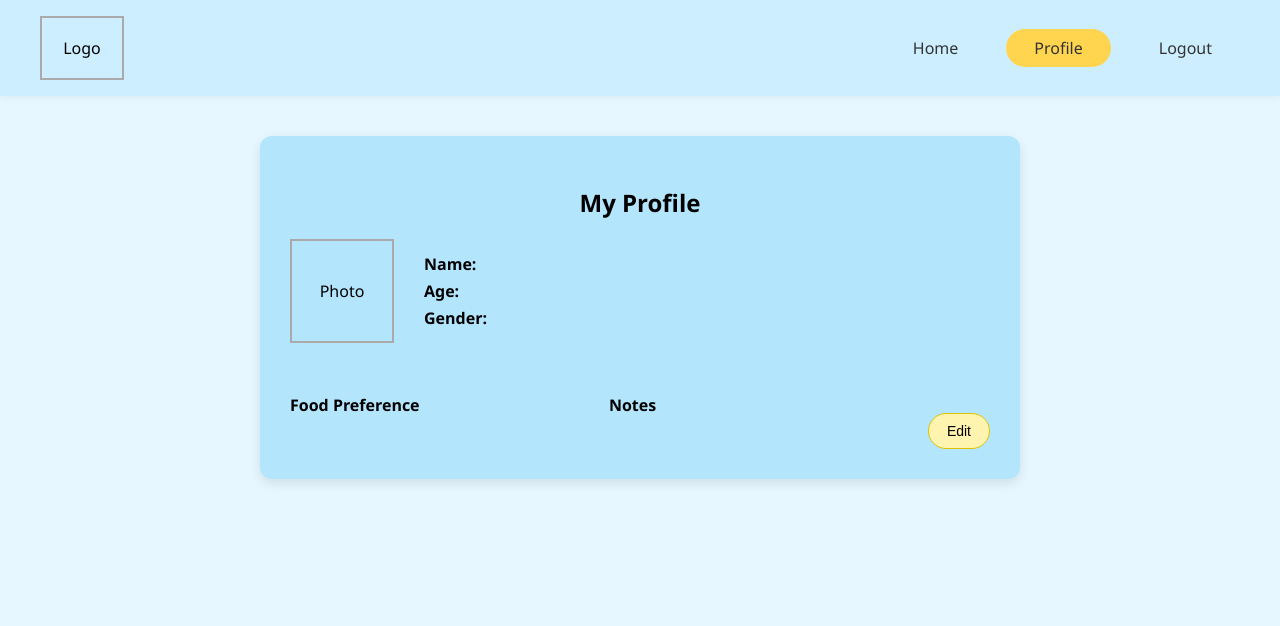
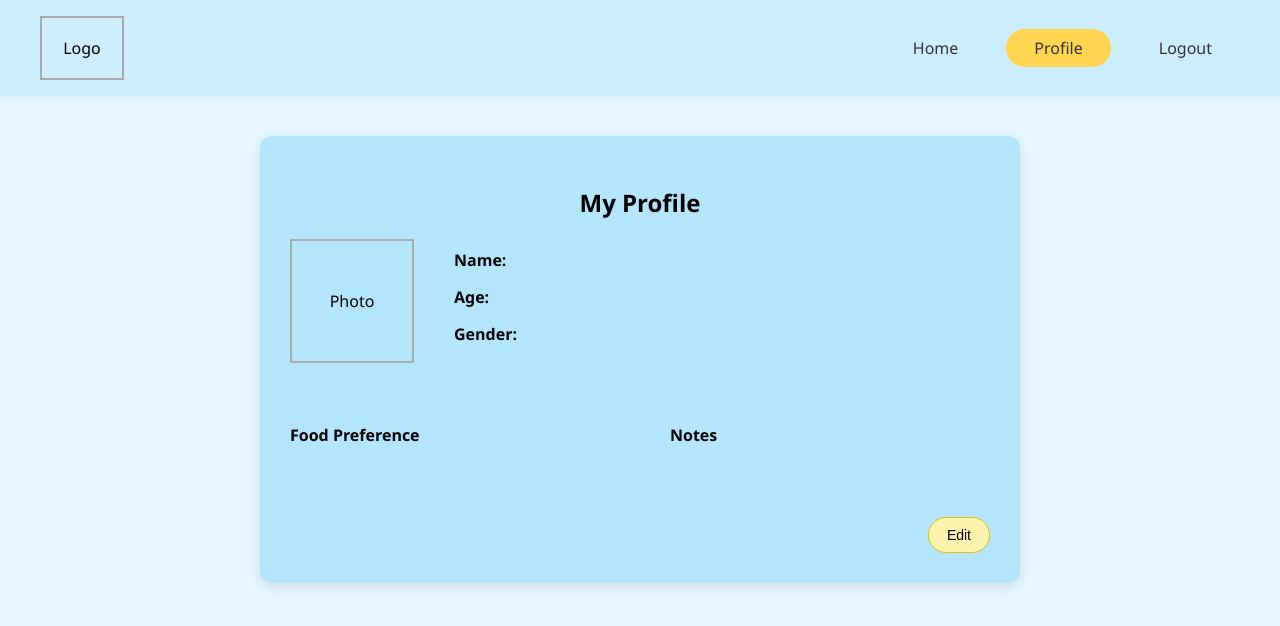
Before and after one commit to shuling02/ShopSmart, a React (Create React App) app in the folder client/: page /profile in a window 1280 px wide. Shown: the top 626 px of the page. Built offline with nearby package versions, Linux system fonts and the light colour scheme; no server answers; sample sign-in values are in the browser's storage.

Commit message:
Logout page and Profile page done

```diff
--- a/client/src/pages/Profile.js
+++ b/client/src/pages/Profile.js
@@ -65,6 +65,38 @@ function Profile() {
         }
     };
 
+    const handleImageChange = async (e) => {
+        const file = e.target.files[0];
+
+        if(!file) return;
+
+        const allowedTypes = ["image/jpeg", "image/png", "image/jpg"];
+
+        if(!allowedTypes.includes(file.type)) {
+            alert("Only JPG and PNG images are allowed");
+            return;
+        }
+
+        const formData = new FormData();
+        formData.append("image", file);
+
+        try {
+            const res = await axios.post(
+                "http://localhost:5000/api/profile/upload",
+                formData,
+                {
+                    headers: {
+                        Authorization: token,
+                        "Content-Type": "multipart/form-data"
+                    }
+                }
+            );
+            setProfile(res.data);
+        } catch(err) {
+            alert(err.response?.data?.message || "Upload failed");
+        }
+    };
+
     return (
         <div className="profile-page">
             <Navbar isLoggedIn={true} />
@@ -74,29 +106,51 @@ function Profile() {
                     <h2>My Profile</h2>
 
                     <div className="profile-top">
-                        <div className="profile-img">Photo</div>
+                        <div className="profile-img" onClick={() => document.getElementById("fileInput").click()}>
 
+                            {profile.profileImage ? (
+                                <img
+                                    src={`http://localhost:5000${profile.profileImage}`}
+                                    alt="profile"
+                                />
+                            ) : (
+                                <span>Photo</span>
+                            )}
+
+                            <input
+                                id="fileInput"
+                                type="file"
+                                onChange={handleImageChange}
+                                style={{ display: "none "}}
+                            />
+
+                        </div>
                         <div className="profile-info">
                             {editing ? (
                                 <>
+                                    <label>Name</label>
                                     <input
                                         name="username"
                                         value={profile.username}
                                         onChange={handleChange}
-                                        placeholder="Name"
                                     />
+                                    <label>Age</label>
                                     <input
                                         name="age"
                                         value={profile.age}
                                         onChange={handleChange}
-                                        placeholder="Age"
                                     />
-                                    <input
+                                    <label>Gender</label>
+                                    <select
                                         name="gender"
                                         value={profile.gender}
                                         onChange={handleChange}
-                                        placeholder="Gender"
-                                    />
+                                    >
+                                        <option value="">Select gender</option>
+                                        <option value="Male">Male</option>
+                                        <option value="Female">Female</option>
+                                        <option value="Other">Other</option>
+                                    </select>
                                 </>
                             ) : (
                                 <>
@@ -135,18 +189,18 @@ function Profile() {
                             )}
                         </div>
 
-                        <div className="profile-actions">
+                    </div>
+
+                    <div className="profile-actions">
                             {editing ? (
                                 <>
-                                    <button onClick={handleSave}>Save</button>
-                                    <button onClick={() => setEditing(false)}>Cancel</button>
+                                    <button className="save-btn" onClick={handleSave}>Save</button>
+                                    <button className="cancel-btn" onClick={() => setEditing(false)}>Cancel</button>
                                 </>
                             ) : (
                                 <button className="edit-btn" onClick={() => setEditing(true)}>Edit</button>
                             )}
-                        </div>
                     </div>
-
                 </div>
             </div>
         </div>
--- a/client/src/styles/profile.scss
+++ b/client/src/styles/profile.scss
@@ -22,49 +22,125 @@
     }
 }
 
+.profile-fields {
+    display: grid;
+    grid-template-columns: 80px 150px 60px 80px 80px 150px;
+    align-items: center;
+    gap: 10px 15px;
+}
+
+.profile-fields input,
+.profile-fields select {
+    padding: 6px 10px;
+    border-radius: 6px;
+    border: 1px solid #ccc;
+}
+
+.profile-bottom {
+    display: flex;
+    margin-top: 40px;
+    gap: 120px;
+}
+
+textarea {
+    width: 250px;
+    height: 90px;
+    resize: none;
+}
+
 .profile-top {
     display: flex;
-    gap: 30px;
-    align-items: center;
-    margin-bottom: 30px;
+    gap: 20px;
+    align-items: flex-start;
 }
 
 .profile-img {
     width: 100px;
     height: 100px;
+    min-width: 100px;
     border: 2px solid #aaa;
-
     display: flex;
     align-items: center;
     justify-content: center;
+    overflow: hidden;
+    cursor: pointer;
 }
 
-.profile-info p {
-    margin: 5px 0;
+.profile-img img{
+    width: 100%;
+    height: 100%;
+    object-fit: cover;
 }
 
-.profile-bottom {
-    display: flex;
-    gap: 30px;
+.profile-info {
+    display:flex;
+    flex-direction: column;
+    gap: 15px;
+    margin-left: 20px;
+    margin-top: 10px;
 }
 
+.profile-info p{
+    margin: 0;
+    font-size: 16px;
+}
+
+.profile-info input,
+.profile-info select {
+    width: 140px;
+    padding: 6px 10px;
+    border-radius: 6px;
+    border: 1px solid #ccc;
+}
+
+.profile-info label {
+    margin-right: 5px;
+}
+
+
 .section {
-    flex: 1;
+    display: flex;
+    flex-direction: column;
+    width: 260px;
+}
 
-    h4 {
-        margin-bottom: 10px;
-    }
+.section p{
+    margin: 0;
+    word-break: break-word;
+}
 
-    p {
-        font-size: 14px;
-        line-height: 1.5;
-    }
+.section h3 {
+    margin-bottom: 10px;
+    white-space: nowrap;
 }
 
 .profile-actions {
-    margin-top: 20px;
+    margin-top: 30px;
     display: flex;
     justify-content: flex-end;
+    gap: 10px;
+}
+
+.save-btn {
+    padding: 6px 14px;
+    border-radius: 8px;
+    font-size: 14px;
+    cursor: pointer;
+    transition: all 0.2s ease;
+    background-color: #42a5f5;
+    color: white;
+    border: none;
+}
+
+.cancel-btn {
+    padding: 6px 14px;
+    border-radius: 8px;
+    font-size: 14px;
+    cursor: pointer;
+    transition: all 0.2s ease;
+    background-color: #eee;
+    color: #333;
+    border: 1px solid #ccc;
 }
 
 .edit-btn {
@@ -94,3 +170,37 @@
         transform: scale(0.97);
     }
 }
+
+.profile-img{
+    width: 120px;
+    height: 120px;
+    min-width: 120px;
+    border: 2px solid #aaa;
+
+    display: flex;
+    align-items: center;
+
+    justify-content: center;
+    overflow: hidden;
+
+}
+
+.profile-img img {
+
+    width: 100%;
+    height: 100%;
+    object-fit: cover;
+}
+
+select {
+    padding: 6px 10px;
+    border-radius: 6px;
+    border-radius: 6p;
+    border: 1px solid #ccc;
+    font-size: 14px;
+    outline: none;
+
+    &:focus {
+        border-color: #42a5f5;
+    }
+}
```
Also changed, not shown: 5 other files (tests, documents, lock files or other folders).
